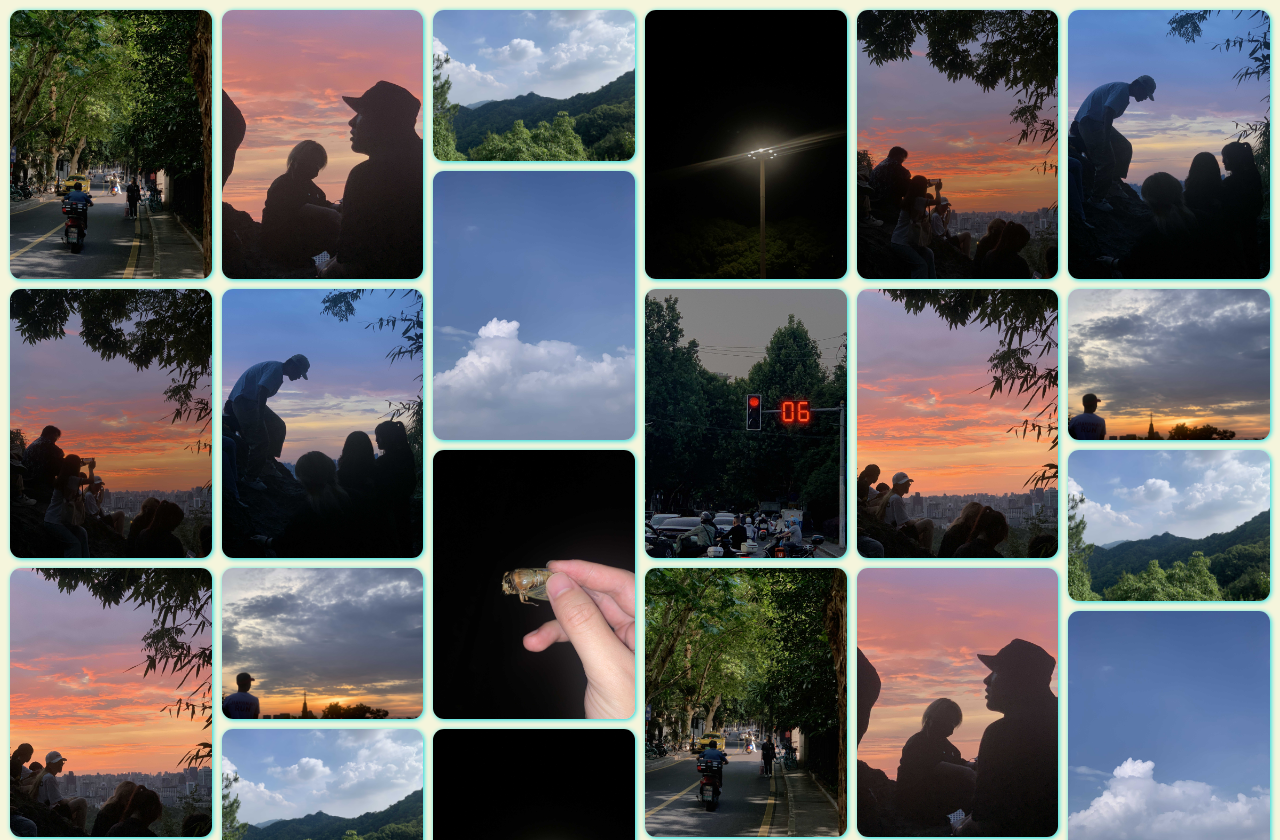
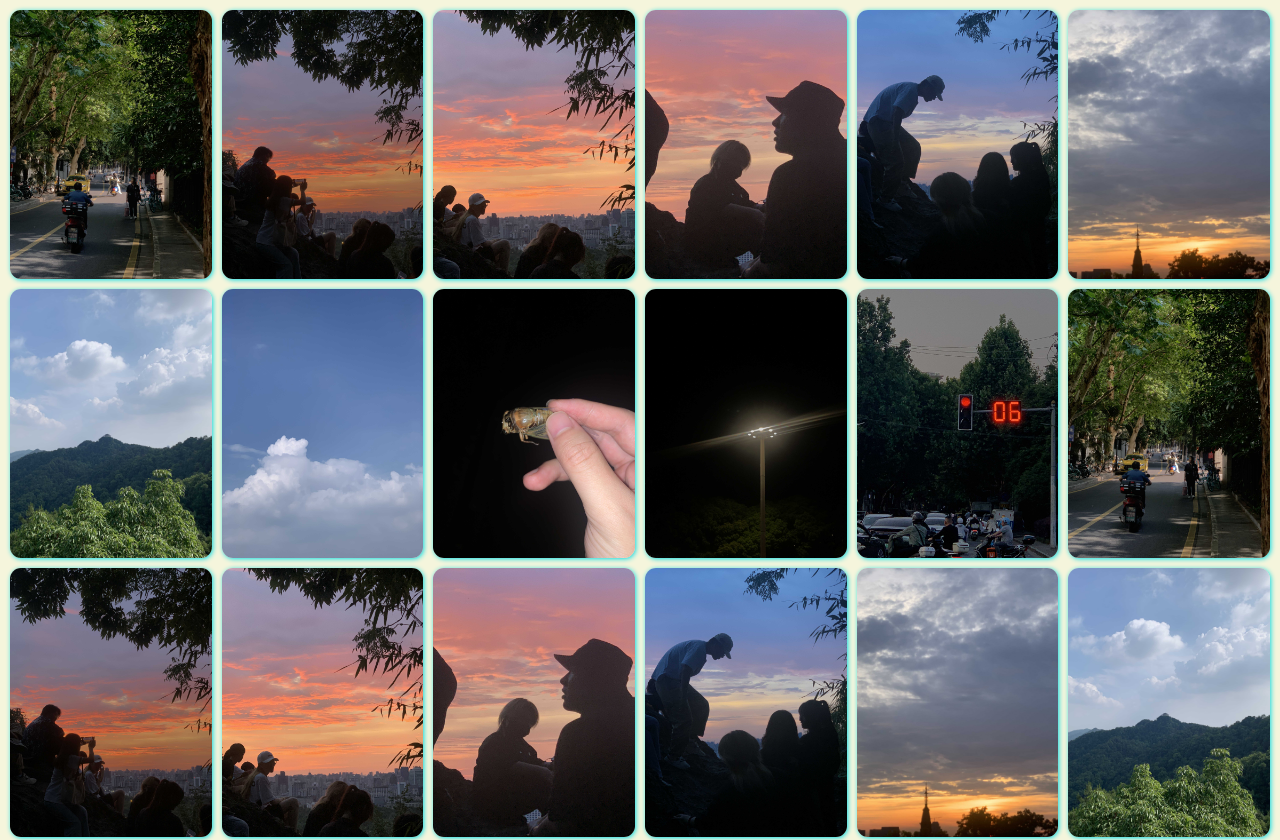
Before and after one commit to HiCheer-O/photo-wall, a plain HTML site: page index.html in a window 1280 px wide. Shown: the top 840 px of the page. Drawn offline with Linux system fonts and the light colour scheme.

Commit message:
图片排列调整

```diff
--- a/index.html
+++ b/index.html
@@ -5,25 +5,27 @@
     <meta charset="UTF-8">
     <title>照片墙</title>
     <style>
-         body {
+        body {
             background-color: #F5F5DC;
             margin: 0;
             overflow: auto;
         }
 
         .box {
-            column-gap: 10px; /* 列之间的间距 */
+            display: grid;
+            gap: 10px; /* 图片之间的间距 */
             padding: 10px;
+            grid-template-columns: repeat(auto-fill, minmax(200px, 1fr)); /* 自动填充列，最小宽度200px，最大为1fr */
+            grid-auto-rows: minmax(150px, auto); /* 自动行高，最小150px，高度根据内容自动调整 */
         }
 
         .box img {
             width: 100%;
-            height: auto;
-            margin-bottom: 10px; /* 图片之间的垂直间距 */
+            height: 100%;
+            object-fit: cover; /* 确保图片填充整个网格单元格 */
             box-shadow: 1px 1px 5px #0bd9e2;
             border-radius: 11px;
             transition: transform 0.5s ease;
-            display: block; /* 使得图片能够在列中正确排列 */
         }
 
         .box img:hover {
@@ -89,46 +91,6 @@
 
         .next {
             right: 20px;
-        }
-
-        /* 默认列数 */
-        .box {
-            column-count: 4;
-        }
-
-        /* 超大屏幕 (宽度 >= 1200px) */
-        @media (min-width: 1200px) {
-            .box {
-                column-count: 8;
-            }
-        }
-
-        /* 大屏幕 (宽度 >= 1200px) */
-        @media (min-width: 1200px) and (max-width: 2000px) {
-            .box {
-                column-count: 6;
-            }
-        }
-
-        /* 中等屏幕 (宽度 >= 768px) */
-        @media (min-width: 768px) and (max-width: 1199px) {
-            .box {
-                column-count: 4;
-            }
-        }
-
-        /* 小屏幕 (宽度 < 768px) */
-        @media (max-width: 767px) {
-            .box {
-                column-count: 2;
-            }
-        }
-
-        /* 超小屏幕 (宽度 < 480px) */
-        @media (max-width: 480px) {
-            .box {
-                column-count: 1;
-            }
         }
 
         /* 处理横屏设备 */
```
